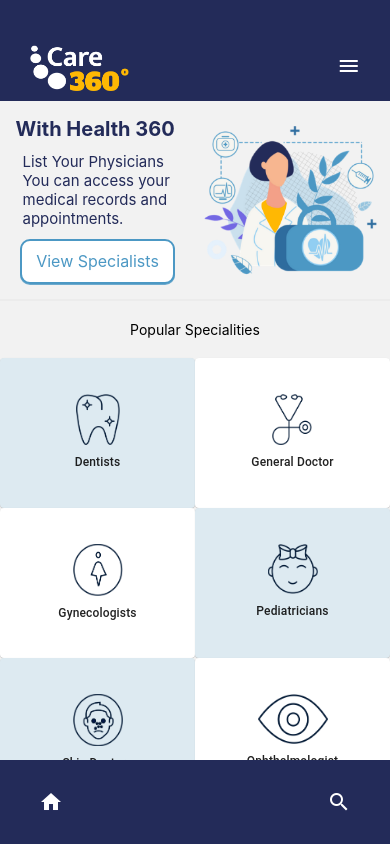
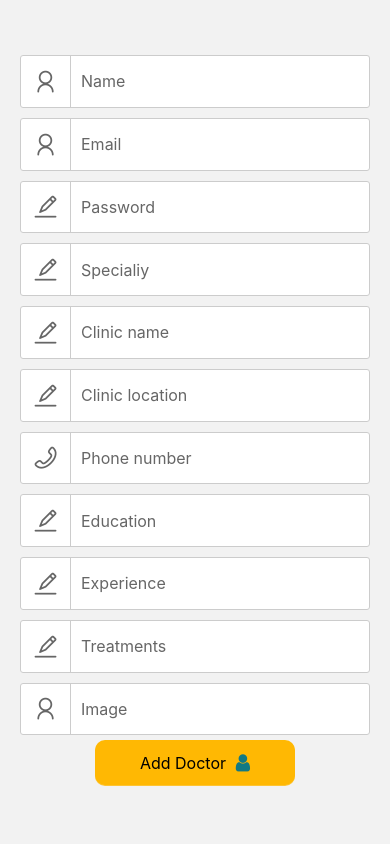
Before and after one commit to GSG-G10/Care-360, a React Native app in the folder client/: screen /Addadoctor in a window 390 px wide. Built offline with nearby package versions, Linux system fonts and the light colour scheme.

Commit message:
fix code and ready to

```diff
--- a/client/App.js
+++ b/client/App.js
@@ -7,6 +7,7 @@ import Dashboard from './screens/Dashboard';
 import SpecialistCard from './Features/Specialists/Screen/Specialist-view';
 import LoginScreen from './screens/LoginScreen';
 import SignupScreen from './screens/SignupScreen';
+import Addadoctor from './screens/dash/Addadoctor';
 import Navbar from "./components/Navbar"
 import Appointment from './screens/Appointment';
 import Specialist from './screens/Specialist';
@@ -22,6 +23,7 @@ function RootStack() {
         <Stack.Screen name="Landingpage" component={Landingpage} />
         <Stack.Screen name="LoginScreen" component={LoginScreen} />
         <Stack.Screen name="SignupScreen" component={SignupScreen} />
+        <Stack.Screen name="Addadoctor" component={Addadoctor} />
         <Stack.Screen name="Dashboard" component={Dashboard} />
         <Stack.Screen name="Book" component={Book} />
         <Stack.Screen name="SpecialistCard" component={SpecialistCard} />
--- a/client/Features/Specialists/Screen/Specialist-view.js
+++ b/client/Features/Specialists/Screen/Specialist-view.js
@@ -30,6 +30,7 @@ const SpecialistCard = ({ route, navigation }) => {
         url = `/api/v1/specialists?speciality=${specialityReady}`;
       }
       const { data } = await axioscreate.get(url);
+      console.log(data);
       setSpecialists(specialityReady ? data.data : data);
     } catch {
       setErrorMessage('There is no events with this filter');
@@ -74,6 +75,9 @@ const SpecialistCard = ({ route, navigation }) => {
                       </View>
                       <View style={styles.buttonsContainer}>
                         <TouchableOpacity>
+                          {
+                            console.log( specialist.id)
+                          }
                           <Button
                             style={styles.buttons}
                             icon="account-outline"
--- a/client/components/FormInput.js
+++ b/client/components/FormInput.js
@@ -1,7 +1,6 @@
 import React from 'react';
 import {View, TextInput, StyleSheet} from 'react-native';
 import {windowHeight, windowWidth} from '../utils/Dimentions';
-
 import AntDesign from 'react-native-vector-icons/AntDesign';
 
 const FormInput = ({labelValue, placeholderText, iconType, ...rest}) => {
@@ -27,9 +26,9 @@ export default FormInput;
 const styles = StyleSheet.create({
   inputContainer: {
     marginTop: 5,
-    marginBottom: 10,
+    marginBottom: 5,
     width: '100%',
-    height: windowHeight / 15,
+    height: windowHeight / 16,
     borderColor: '#ccc',
     borderRadius: 3,
     borderWidth: 1,
@@ -58,8 +57,8 @@ const styles = StyleSheet.create({
     padding: 10,
     marginTop: 5,
     marginBottom: 10,
-    width: windowWidth / 1.5,
-    height: windowHeight / 15,
+    // width: windowWidth / 1.5,
+    // height: windowHeight / 15,
     fontSize: 16,
     borderRadius: 8,
     borderWidth: 1,
--- a/client/components/axioscreate.js
+++ b/client/components/axioscreate.js
@@ -1,4 +1,2 @@
 import axios from 'axios';
-// 192.168.1.141  >>  this url your expo from expo://192.168.1.141:5000
-// no one change port 5000 oky!!
 export default axios.create({ baseURL: 'http://192.168.1.141:5000' });
--- a/client/package.json
+++ b/client/package.json
@@ -20,6 +20,7 @@
     "react-loading-icons": "^1.0.6",
     "react-native": "0.64.3",
     "react-native-elements": "^3.4.2",
+    "react-native-floating-label-input": "^1.3.11",
     "react-native-paper": "^4.10.1",
     "react-native-safe-area-context": "3.3.2",
     "react-native-screens": "~3.8.0",
--- a/client/screens/Dashboard.js
+++ b/client/screens/Dashboard.js
@@ -12,7 +12,7 @@ import HomeDash from './dash/HomeDash';
 import TableUsers from './dash/TableUsers';
 import TableDoctors from './dash/TableDoctors';
 
-function Dashboard() {
+function Dashboard({navigation}) {
   const [currentPage, setCurrentPage] = useState('home');
   return (
     <View style={styles.container}>
@@ -49,7 +49,7 @@ function Dashboard() {
       </View>
 
 {
-  currentPage === 'home' ? <HomeDash /> :   currentPage === 'users' ? <TableUsers /> :
+  currentPage === 'home' ? <HomeDash navigation={navigation} /> :   currentPage === 'users' ? <TableUsers /> :
   currentPage === 'doctor' ? <TableDoctors /> : null
 }
 
--- /dev/null
+++ b/client/screens/dash/Addadoctor.js
@@ -0,0 +1,239 @@
+import React, { useState } from 'react';
+import {
+  Text,
+  TouchableHighlight,
+  StyleSheet,
+  ScrollView,
+  View,
+} from 'react-native';
+import { color } from '../../utils/style/color';
+import axioscreat from '../../components/axioscreate';
+import FormInput from '../../components/FormInput';
+import FontAwesome from 'react-native-vector-icons/FontAwesome';
+
+const Addadoctor = ({ navigation }) => {
+  const initialValue = {
+    name: '',
+    email: '',
+    password: '',
+    specialty: '',
+    center_name: '',
+    clinic_location: '',
+    phone_number: '',
+    education: '',
+    experience: '',
+    treatments: '',
+    image: '',
+  };
+  const [form, setForm] = useState(initialValue);
+  const [message, setMessage] = useState('');
+  const addDoctore = () => {
+    if (
+      form.name &&
+      form.email &&
+      form.password &&
+      form.specialty &&
+      form.center_name &&
+      form.clinic_location &&
+      form.phone_number &&
+      form.experience &&
+      form.education &&
+      form.image &&
+      form.treatments
+    ) {
+      const newDoctor = async () => {
+        try {
+          let { data } = await axioscreat.post('/api/v1/specialist', form);
+          console.log(data);
+          if (data) {
+            navigation.navigate('Dashboard');
+          }
+          if (data.message) {
+            setMessage(data.message);
+          }
+        } catch (err) {
+          setMessage('somthing went wrong');
+        }
+      };
+      newDoctor();
+    } else {
+      setMessage('walak 3by koool esheeeeeeeeeeee yalllllllllllla');
+    }
+  };
+
+  return (
+    <ScrollView contentContainerStyle={styles.container}>
+      <FormInput
+        labelValue={form.name}
+        onChange={({ nativeEvent: { text } }) =>
+          setForm((prevstate) => ({ ...prevstate, name: text }))
+        }
+        placeholderText="Name"
+        iconType="user"
+        autoCapitalize="none"
+        autoCorrect={false}
+      />
+      <FormInput
+        labelValue={form.email}
+        onChange={({ nativeEvent: { text } }) =>
+          setForm((prevstate) => ({ ...prevstate, email: text }))
+        }
+        placeholderText="Email"
+        iconType="user"
+        autoCapitalize="none"
+        autoCorrect={false}
+      />
+      <FormInput
+        labelValue={form.password}
+        onChange={({ nativeEvent: { text } }) =>
+          setForm((prevstate) => ({ ...prevstate, password: text }))
+        }
+        placeholderText="Password"
+        iconType="edit"
+        secureTextEntry={true}
+      />
+      <FormInput
+        labelValue={form.specialty}
+        onChange={({ nativeEvent: { text } }) =>
+          setForm((prevstate) => ({ ...prevstate, specialty: text }))
+        }
+        placeholderText="Specialiy"
+        iconType="edit"
+        secureTextEntry={false}
+      />
+
+      <FormInput
+        labelValue={form.center_name}
+        onChange={({ nativeEvent: { text } }) =>
+          setForm((prevstate) => ({ ...prevstate, center_name: text }))
+        }
+        placeholderText="Clinic name"
+        iconType="edit"
+        secureTextEntry={false}
+      />
+      <FormInput
+        labelValue={form.clinic_location}
+        onChange={({ nativeEvent: { text } }) =>
+          setForm((prevstate) => ({ ...prevstate, clinic_location: text }))
+        }
+        placeholderText="Clinic location"
+        iconType="edit"
+        secureTextEntry={false}
+      />
+      <FormInput
+        labelValue={form.phone_number}
+        onChange={({ nativeEvent: { text } }) =>
+          setForm((prevstate) => ({ ...prevstate, phone_number: text }))
+        }
+        placeholderText="Phone number"
+        iconType="phone"
+        secureTextEntry={false}
+      />
+      <FormInput
+        labelValue={form.education}
+        onChange={({ nativeEvent: { text } }) =>
+          setForm((prevstate) => ({ ...prevstate, education: text }))
+        }
+        placeholderText="Education"
+        iconType="edit"
+        secureTextEntry={false}
+      />
+      <FormInput
+        labelValue={form.experience}
+        onChange={({ nativeEvent: { text } }) =>
+          setForm((prevstate) => ({ ...prevstate, experience: text }))
+        }
+        placeholderText="Experience"
+        iconType="edit"
+        secureTextEntry={false}
+      />
+      <FormInput
+        labelValue={form.treatments}
+        onChange={({ nativeEvent: { text } }) =>
+          setForm((prevstate) => ({ ...prevstate, treatments: text }))
+        }
+        placeholderText="Treatments"
+        iconType="edit"
+        secureTextEntry={false}
+      />
+      <FormInput
+        labelValue={form.image}
+        onChange={({ nativeEvent: { text } }) =>
+          setForm((prevstate) => ({ ...prevstate, image: text }))
+        }
+        placeholderText="Image"
+        iconType="user"
+        secureTextEntry={false}
+      />
+
+      <Text>{message}</Text>
+      <TouchableHighlight underlayColor="" onPress={addDoctore}>
+        <View style={styles.btn}>
+          <View style={styles.btncontent}>
+            <Text style={styles.countText}>Add Doctor</Text>
+            <FontAwesome name={'user'} style={{ color: '#127984' }} size={20} />
+          </View>
+        </View>
+      </TouchableHighlight>
+    </ScrollView>
+  );
+};
+
+export default Addadoctor;
+
+const styles = StyleSheet.create({
+  container: {
+    justifyContent: 'center',
+    alignItems: 'center',
+    padding: 20,
+    paddingTop: 50,
+  },
+  logo: {
+    height: 100,
+    width: 150,
+    resizeMode: 'cover',
+    marginBottom: 50,
+    marginTop: 50,
+  },
+  text: {
+    // fontFamily: 'Kufam-SemiBoldItalic',
+    fontSize: 28,
+    marginBottom: 10,
+    color: '#051d5f',
+  },
+  navButton: {
+    marginTop: 15,
+  },
+  forgotButton: {
+    marginVertical: 35,
+  },
+  navButtonText: {
+    fontSize: 18,
+    fontWeight: '500',
+    color: '#2e64e5',
+    // fontFamily: 'Lato-Regular',
+  },
+  btn: {
+    flexDirection: 'row',
+    borderRadius: 10,
+    shadowColor: color.yellow,
+    shadowOffset: { width: 0, height: 1 },
+    backgroundColor: color.yellow,
+    shadowOpacity: 0.8,
+    height: 45,
+    width: 200,
+    justifyContent: 'space-around',
+    alignItems: 'center',
+  },
+  btncontent: {
+    flexDirection: 'row',
+    height: 45,
+    width: 120,
+    justifyContent: 'space-around',
+    alignItems: 'center',
+  },
+  countText: {
+    color: 'black',
+    fontSize: 16,
+  },
+});
--- a/client/screens/dash/HomeDash.js
+++ b/client/screens/dash/HomeDash.js
@@ -9,7 +9,7 @@ import {
     TouchableOpacity,
   } from 'react-native';
 import axioscreate from '../../components/axioscreate';
-function HomeDash() {
+function HomeDash({navigation}) {
 
   const [analysis, setAnalysis] = useState([]);
   const getAllUsers = async () => {
@@ -37,7 +37,7 @@ function HomeDash() {
           <Text style={styles.title_cardbowl}>Total Appointments</Text>
           <Text style={styles.countCard}>{analysis.CountAppoints}</Text>
         </TouchableOpacity>
-        <TouchableOpacity onPress={null}  style={styles.bowl_Card_in}>
+        <TouchableOpacity onPress={() => navigation.navigate('Addadoctor')}  style={styles.bowl_Card_in}>
           <Feather name={'plus-circle'} style={styles.svg_Arrows} size={40} />
           <Text style={styles.title_cardbowl}>Add Doctor</Text>
           <Text style={styles.countCard}>{analysis.CountDocs}</Text>
--- a/client/screens/dash/TableDoctors.js
+++ b/client/screens/dash/TableDoctors.js
@@ -29,7 +29,7 @@ function TableUsers() {
               >
                 <Text>{i + 1}</Text>
                 <Image
-                  source={{ uri: user.image }}
+                  source={ user.image ? { uri: user.image } : null}
                   style={{ width: 40, height: 40, borderRadius: 50 }}
                 />
               </View>
```
